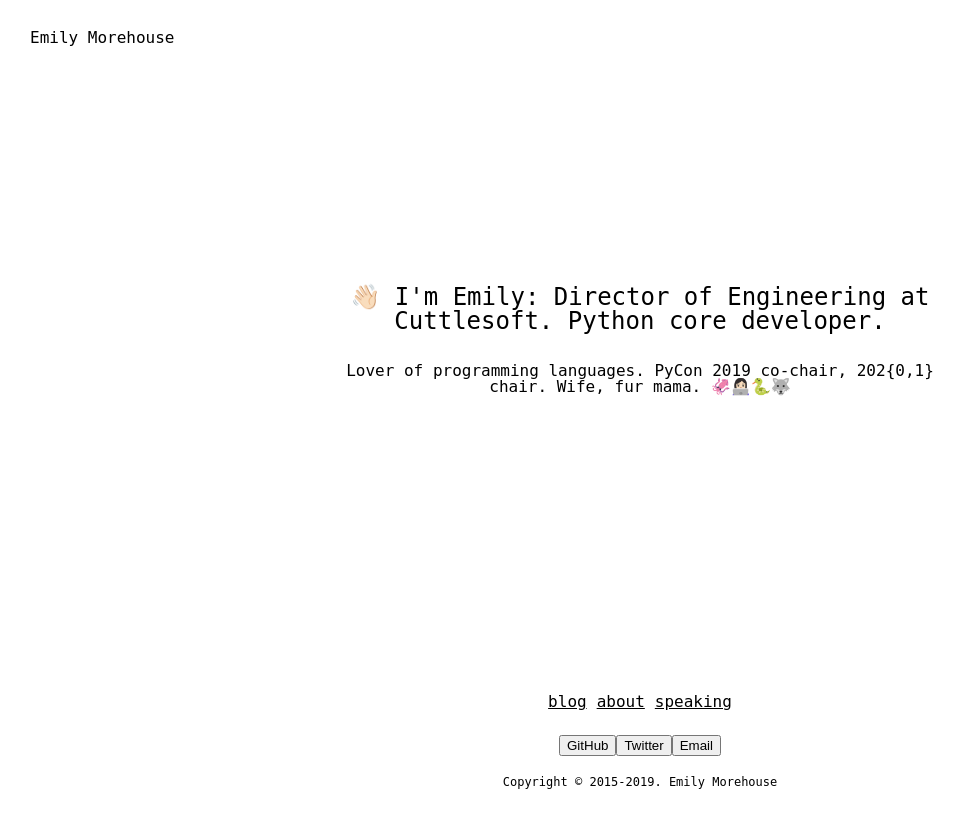
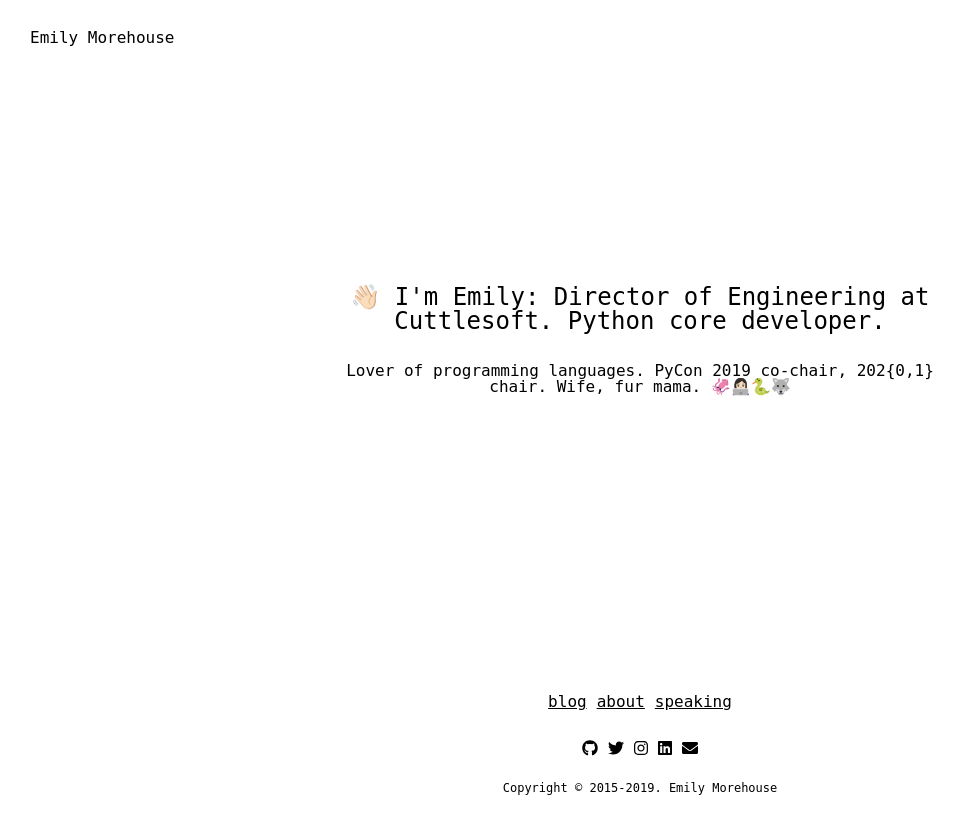
Before and after one commit to emilyemorehouse/emilyemorehouse.com, a Gatsby site: page / in a window 1280 px wide. Shown: the whole page, without its empty margins (0-964 px from the left). Built offline with nearby package versions, Linux system fonts and the light colour scheme; Gatsby itself is replaced by a stand-in of ours.

Commit message:
💄⬆️ Add font-awesome packages and library configuration; Update user links to properly use icons

```diff
--- a/data/SiteConfig.js
+++ b/data/SiteConfig.js
@@ -1,64 +1,74 @@
 const config = {
-  siteTitle: "Gatsby Advanced Starter", // Site title.
-  siteTitleShort: "GA Starter", // Short site title for homescreen (PWA). Preferably should be under 12 characters to prevent truncation.
-  siteTitleAlt: "GatsbyJS Advanced Starter", // Alternative site title for SEO.
-  siteLogo: "/logos/logo-1024.png", // Logo used for SEO and manifest.
-  siteUrl: "https://vagr9k.github.io", // Domain of your website without pathPrefix.
-  pathPrefix: "/gatsby-advanced-starter", // Prefixes all links. For cases when deployed to example.github.io/gatsby-advanced-starter/.
-  siteDescription: "A GatsbyJS stater with Advanced design in mind.", // Website description used for RSS feeds/meta description tag.
-  siteRss: "/rss.xml", // Path to the RSS file.
-  siteFBAppID: "1825356251115265", // FB Application ID for using app insights
-  googleAnalyticsID: "UA-47311644-5", // GA tracking ID.
-  disqusShortname: "https-vagr9k-github-io-gatsby-advanced-starter", // Disqus shortname.
-  postDefaultCategoryID: "Tech", // Default category for posts.
-  dateFromFormat: "YYYY-MM-DD", // Date format used in the frontmatter.
-  dateFormat: "DD/MM/YYYY", // Date format for display.
-  userName: "Emily Morehouse", // Username to display in the author segment.
-  userEmail: "emilyemorehouse@gmail.com", // Email used for RSS feed's author segment
-  userTwitter: "emilyemorehouse", // Optionally renders "Follow Me" in the UserInfo segment.
-  userLocation: "Denver, CO", // User location to display in the author segment.
-  userAvatar: "https://api.adorable.io/avatars/150/test.png", // User avatar to display in the author segment.
+  siteTitle: 'Gatsby Advanced Starter', // Site title.
+  siteTitleShort: 'GA Starter', // Short site title for homescreen (PWA). Preferably should be under 12 characters to prevent truncation.
+  siteTitleAlt: 'GatsbyJS Advanced Starter', // Alternative site title for SEO.
+  siteLogo: '/logos/logo-1024.png', // Logo used for SEO and manifest.
+  siteUrl: 'https://vagr9k.github.io', // Domain of your website without pathPrefix.
+  pathPrefix: '/gatsby-advanced-starter', // Prefixes all links. For cases when deployed to example.github.io/gatsby-advanced-starter/.
+  siteDescription: 'A GatsbyJS stater with Advanced design in mind.', // Website description used for RSS feeds/meta description tag.
+  siteRss: '/rss.xml', // Path to the RSS file.
+  siteFBAppID: '1825356251115265', // FB Application ID for using app insights
+  googleAnalyticsID: 'UA-47311644-5', // GA tracking ID.
+  disqusShortname: 'https-vagr9k-github-io-gatsby-advanced-starter', // Disqus shortname.
+  postDefaultCategoryID: 'Tech', // Default category for posts.
+  dateFromFormat: 'YYYY-MM-DD', // Date format used in the frontmatter.
+  dateFormat: 'DD/MM/YYYY', // Date format for display.
+  userName: 'Emily Morehouse', // Username to display in the author segment.
+  userEmail: 'emilyemorehouse@gmail.com', // Email used for RSS feed's author segment
+  userTwitter: 'emilyemorehouse', // Optionally renders "Follow Me" in the UserInfo segment.
+  userLocation: 'Denver, CO', // User location to display in the author segment.
+  userAvatar: 'https://api.adorable.io/avatars/150/test.png', // User avatar to display in the author segment.
   userDescription: "👋🏻 I'm Emily: Director of Engineering at Cuttlesoft. Python core developer.", // User description to display in the author segment.
   userSubdescription:
-    "Lover of programming languages. PyCon 2019 co-chair, 202{0,1} chair. Wife, fur mama. 🦑👩🏻‍💻🐍🐺", // User description to display in the author segment.
+    'Lover of programming languages. PyCon 2019 co-chair, 202{0,1} chair. Wife, fur mama. 🦑👩🏻‍💻🐍🐺', // User description to display in the author segment.
   // Links to social profiles/projects you want to display in the author segment/navigation bar.
   userLinks: [
     {
-      label: "GitHub",
-      url: "https://github.com/emilyemorehouse",
-      iconClassName: "fa fa-github"
+      label: 'GitHub',
+      url: 'https://github.com/emilyemorehouse',
+      iconClassName: ['fab', 'github'],
     },
     {
-      label: "Twitter",
-      url: "https://twitter.com/emilyemorehouse",
-      iconClassName: "fa fa-twitter"
+      label: 'Twitter',
+      url: 'https://twitter.com/emilyemorehouse',
+      iconClassName: ['fab', 'twitter'],
     },
     {
-      label: "Email",
-      url: "mailto:emilyemorehouse@gmail.com",
-      iconClassName: "fa fa-envelope"
-    }
+      label: 'Instagram',
+      url: 'https://instagram.com/emilycodes',
+      iconClassName: ['fab', 'instagram'],
+    },
+    {
+      label: 'LinkedIn',
+      url: 'https://www.linkedin.com/in/emily-morehouse-10567459',
+      iconClassName: ['fab', 'linkedin'],
+    },
+    {
+      label: 'Email',
+      url: 'mailto:emilyemorehouse@gmail.com',
+      iconClassName: 'envelope',
+    },
   ],
-  visiblePages: ["blog", "about", "speaking"],
-  copyright: "Copyright © 2015-2019. Emily Morehouse", // Copyright string for the footer of the website and RSS feed.
-  themeColor: "#c62828", // Used for setting manifest and progress theme colors.
-  backgroundColor: "#e0e0e0" // Used for setting manifest background color.
-};
+  visiblePages: ['blog', 'about', 'speaking'],
+  copyright: 'Copyright © 2015-2019. Emily Morehouse', // Copyright string for the footer of the website and RSS feed.
+  themeColor: '#c62828', // Used for setting manifest and progress theme colors.
+  backgroundColor: '#e0e0e0', // Used for setting manifest background color.
+}
 
 // Validate
 
 // Make sure pathPrefix is empty if not needed
-if (config.pathPrefix === "/") {
-  config.pathPrefix = "";
+if (config.pathPrefix === '/') {
+  config.pathPrefix = ''
 } else {
   // Make sure pathPrefix only contains the first forward slash
-  config.pathPrefix = `/${config.pathPrefix.replace(/^\/|\/$/g, "")}`;
+  config.pathPrefix = `/${config.pathPrefix.replace(/^\/|\/$/g, '')}`
 }
 
 // Make sure siteUrl doesn't have an ending forward slash
-if (config.siteUrl.substr(-1) === "/") config.siteUrl = config.siteUrl.slice(0, -1);
+if (config.siteUrl.substr(-1) === '/') config.siteUrl = config.siteUrl.slice(0, -1)
 
 // Make sure siteRss has a starting forward slash
-if (config.siteRss && config.siteRss[0] !== "/") config.siteRss = `/${config.siteRss}`;
+if (config.siteRss && config.siteRss[0] !== '/') config.siteRss = `/${config.siteRss}`
 
-module.exports = config;
+module.exports = config
--- a/package.json
+++ b/package.json
@@ -4,11 +4,16 @@
   "version": "1.1.0",
   "author": "Ruben Harutyunyan <vagr9k@gmail.com>",
   "dependencies": {
+    "@fortawesome/fontawesome-svg-core": "^1.2.15",
+    "@fortawesome/free-brands-svg-icons": "^5.7.2",
+    "@fortawesome/free-solid-svg-icons": "^5.7.2",
+    "@fortawesome/react-fontawesome": "^0.1.4",
     "gatsby": "2.0.91",
     "gatsby-image": "2.0.26",
     "gatsby-plugin-catch-links": "2.0.9",
     "gatsby-plugin-feed": "2.0.11",
     "gatsby-plugin-google-analytics": "2.0.9",
+    "gatsby-plugin-google-fonts": "^0.0.4",
     "gatsby-plugin-lodash": "3.0.3",
     "gatsby-plugin-manifest": "2.0.13",
     "gatsby-plugin-nprogress": "2.0.7",
--- a/src/components/UserLinks/UserLinks.jsx
+++ b/src/components/UserLinks/UserLinks.jsx
@@ -1,17 +1,36 @@
 import React, { Component } from 'react'
+import { Link } from 'rebass'
+import { FontAwesomeIcon } from '@fortawesome/react-fontawesome'
+import styled from 'styled-components'
+
 import './UserLinks.css'
+
+const StyledLink = styled(Link)`
+  color: black;
+  padding: 5px;
+
+  &:link,
+  &:visited {
+    color: black;
+  }
+  &:hover {
+    background-color: black;
+    color: white;
+  }
+`
 
 class UserLinks extends Component {
   getLinkElements() {
-    const { config, labeled } = this.props
+    const { config } = this.props
     const { userLinks } = config
 
     return userLinks.map(link => (
-      <button key={link.label} href={link.url}>
-        {labeled ? link.label : ''}
-      </button>
+      <StyledLink key={link.label} href={link.url} target="_blank">
+        <FontAwesomeIcon icon={link.iconClassName} />
+      </StyledLink>
     ))
   }
+
   render() {
     const { userLinks } = this.props.config
     if (!userLinks) {
--- a/src/layout/index.jsx
+++ b/src/layout/index.jsx
@@ -1,9 +1,14 @@
 import React from 'react'
 import Helmet from 'react-helmet'
 import { ThemeProvider } from 'styled-components'
+import { library } from '@fortawesome/fontawesome-svg-core'
+import { fab } from '@fortawesome/free-brands-svg-icons'
+import { faEnvelope } from '@fortawesome/free-solid-svg-icons'
 
 import config from '../../data/SiteConfig'
 import './index.css'
+
+library.add(fab, faEnvelope)
 
 const theme = {
   colors: {
```
Also changed, not shown: 1 other file.
